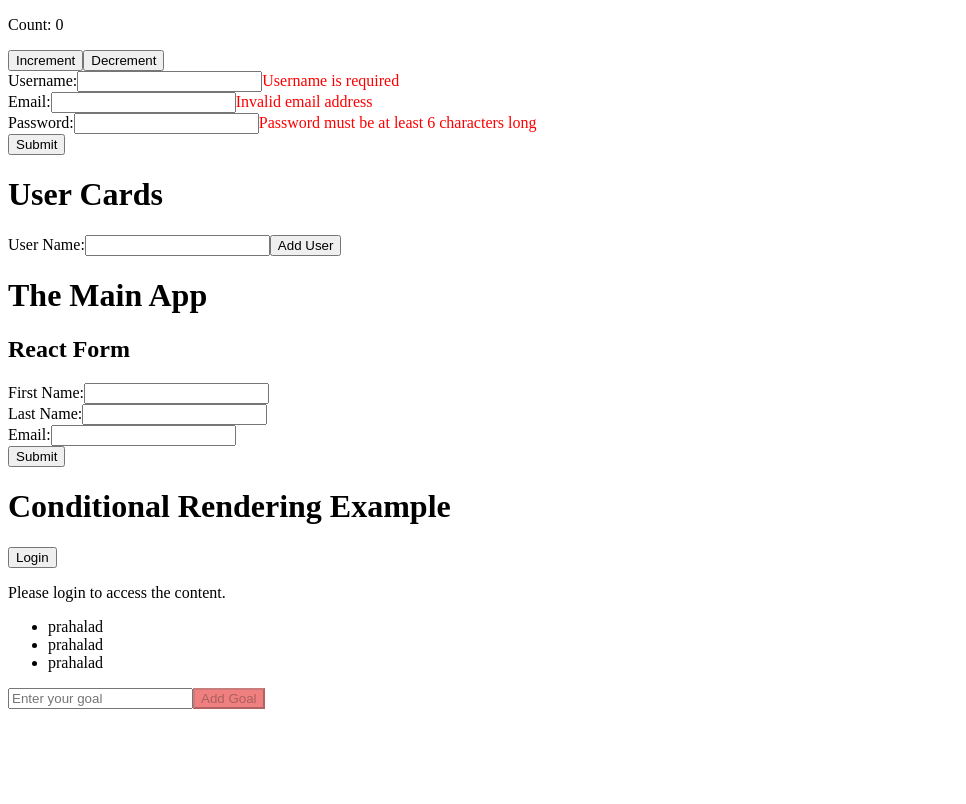
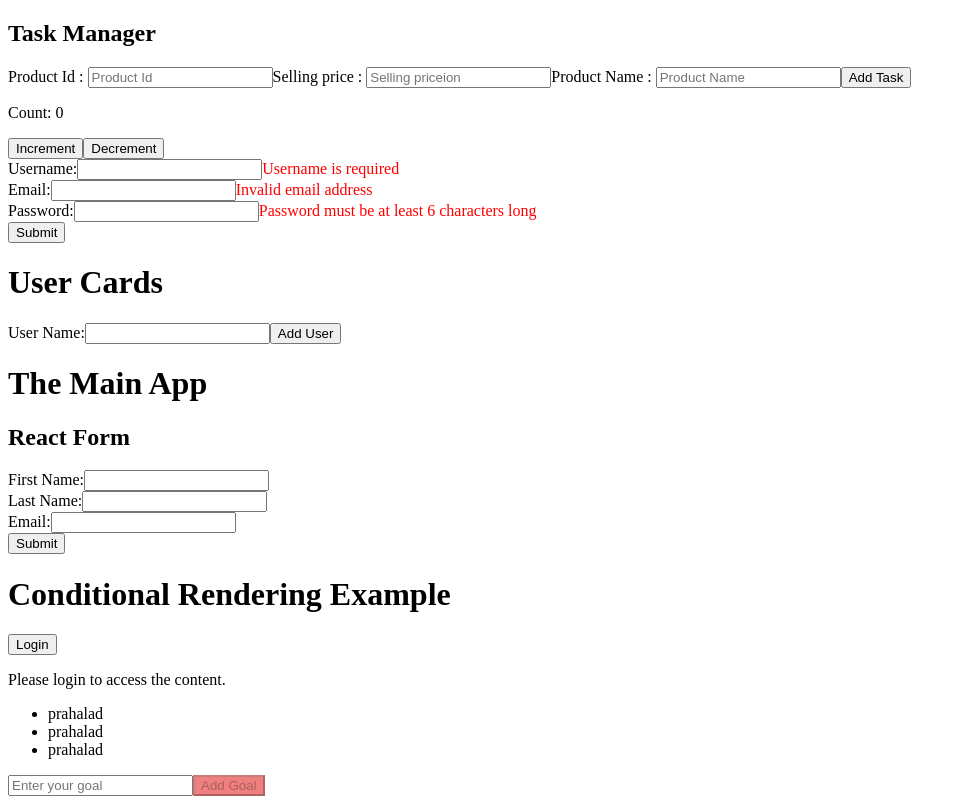
Before and after one commit to 2111997pm/sharpner, a React (Create React App) app in the folder React/my-react-app/: page / in a window 1280 px wide. Shown: the whole page, without its empty margins (0-966 px from the left). Built offline with nearby package versions, Linux system fonts and the light colour scheme.

Commit message:
add react

```diff
--- a/React/my-react-app/src/App.js
+++ b/React/my-react-app/src/App.js
@@ -7,6 +7,7 @@ import { useState } from 'react';
 import ConditionalRenderingExample from "./components/ConditonalRendering";
 import AddNewUser from "./components/AddNewUser";
 import FormValidationExample from "./components/FormvalidateExample";
+import Project1 from "./Project1";
 
 const App = ({ data }) => {
   const [goal, setGoal] = useState('');
@@ -27,6 +28,7 @@ const App = ({ data }) => {
 
   return (
     <>
+    <Project1/>
     <CountRedcuer/>
     <FormValidationExample/>
     <AddNewUser/>
--- /dev/null
+++ b/React/my-react-app/src/Project1.jsx
@@ -0,0 +1,84 @@
+
+import React, { useState, useEffect } from 'react';
+
+const Project1 = () => {
+    const [tasks, setTasks] = useState([]);
+    const [taskTitle, setTaskTitle] = useState('');
+    const [taskDescription, setTaskDescription] = useState('');
+    const [taskDueDate, setTaskDueDate] = useState('');
+
+    useEffect(() => {
+
+        const storedTasks = JSON.parse(localStorage.getItem('tasks')) || [];
+        setTasks(storedTasks);
+    }, []);
+
+    const addTask = () => {
+        if (taskTitle.trim() !== '' && taskDescription.trim() !== '' && taskDueDate.trim() !== '') {
+            const newTask = {
+                id: new Date().getTime(),
+                title: taskTitle,
+                description: taskDescription,
+                dueDate: taskDueDate,
+            };
+
+            const updatedTasks = [...tasks, newTask];
+            localStorage.setItem('tasks', JSON.stringify(updatedTasks));
+
+            setTasks(updatedTasks);
+
+            setTaskTitle('');
+            setTaskDescription('');
+            setTaskDueDate('');
+        }
+    };
+
+    const deleteTask = (taskId) => {
+
+        const updatedTasks = tasks.filter((task) => task.id !== taskId);
+        localStorage.setItem('tasks', JSON.stringify(updatedTasks));
+
+
+        setTasks(updatedTasks);
+    };
+
+    return (
+        <div>
+            <h2>Task Manager</h2>
+            <ul>
+                {tasks.map((task) => (
+                    <li key={task.id}>
+                        <strong>{task.title}</strong> - {task.description} (Due: {task.dueDate}){' '}
+                        <button onClick={() => deleteTask(task.id)}>Delete</button>
+                    </li>
+                ))}
+            </ul>
+            <div>
+                <label htmlFor="">Product Id : </label>
+                <input
+                    type="number"
+                    placeholder="Product Id"
+                    value={taskTitle}
+                    onChange={(e) => setTaskTitle(e.target.value)}
+                />
+                <label htmlFor="">Selling price : </label>
+                <input
+                    type="Number"
+                    placeholder="Selling priceion"
+                    value={taskDescription}
+                    onChange={(e) => setTaskDescription(e.target.value)}
+                />
+                <label htmlFor="">Product Name : </label>
+                <input
+                    type="text"
+                    placeholder="Product Name"
+                    value={taskDueDate}
+                    onChange={(e) => setTaskDueDate(e.target.value)}
+                />
+                <button onClick={addTask}>Add Task</button>
+            </div>
+        </div>
+    );
+};
+
+export default Project1;
```
